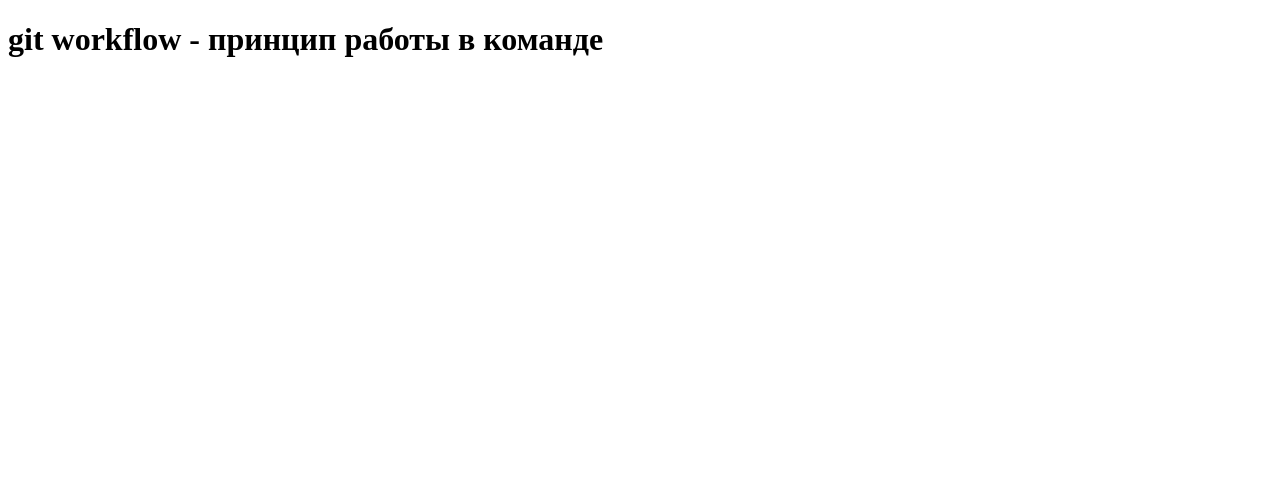
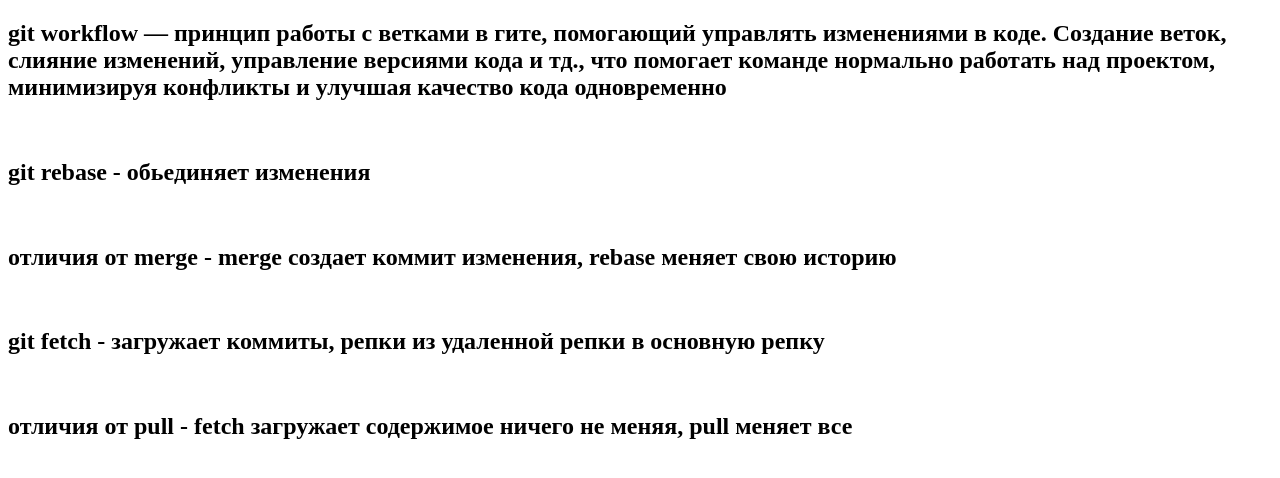
Before and after one commit to RZN1926/work3, a plain HTML site: page index.html in a window 1280 px wide. Drawn offline with Linux system fonts and the light colour scheme.

Commit message:
Update index.html

```diff
--- a/index.html
+++ b/index.html
@@ -6,6 +6,17 @@
     <title>Document</title>
 </head>
 <body>
-    <h1>git workflow - принцип работы в команде</h1>
+    <h2>git workflow — принцип работы с ветками в гите, помогающий управлять изменениями в коде. Создание веток,
+        слияние изменений, управление версиями кода и тд., что помогает команде нормально работать над проектом, минимизируя конфликты и
+        улучшая качество кода одновременно</h1>
+    <br>
+    <h2>git rebase - обьединяет изменения</h1>
+    <br>
+    <h2>отличия от merge - merge создает коммит изменения, rebase меняет свою историю</h1>
+    <br>
+    <h2>git fetch - загружает коммиты, репки из удаленной репки в основную репку</h1>
+    <br>
+    <h2>отличия от pull - fetch загружает содержимое ничего не меняя, pull меняет все</h1>
+
 </body>
 </html>
```
